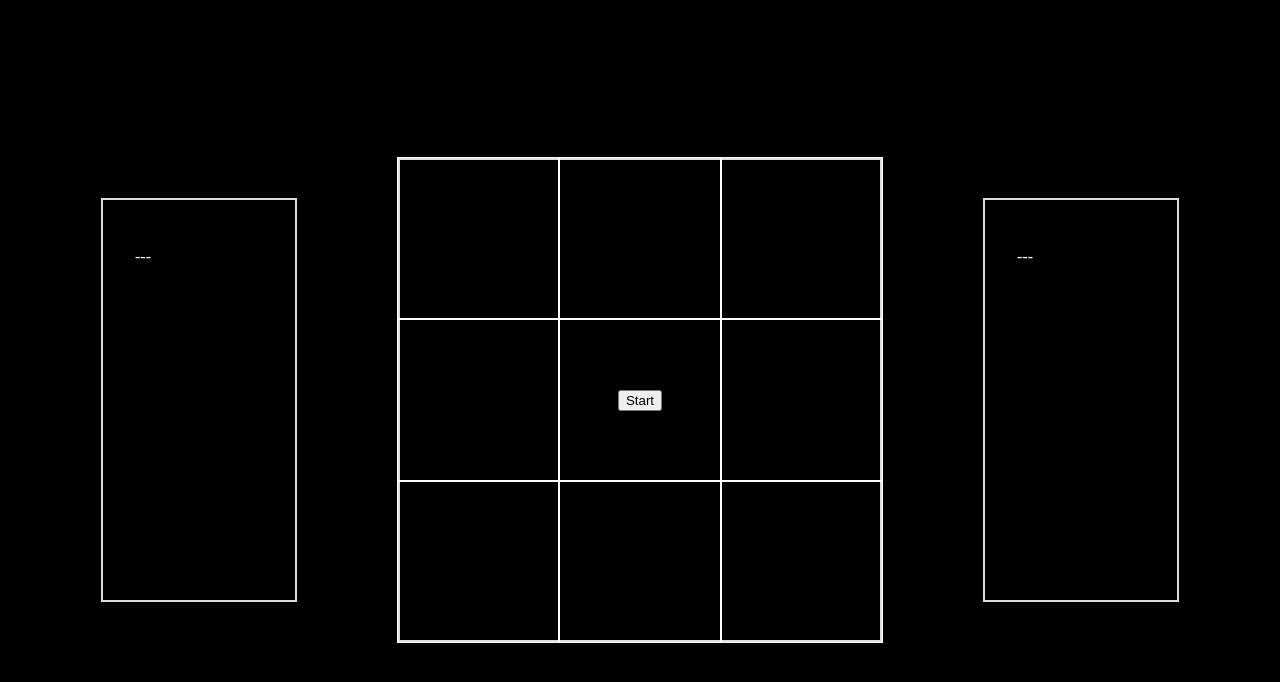
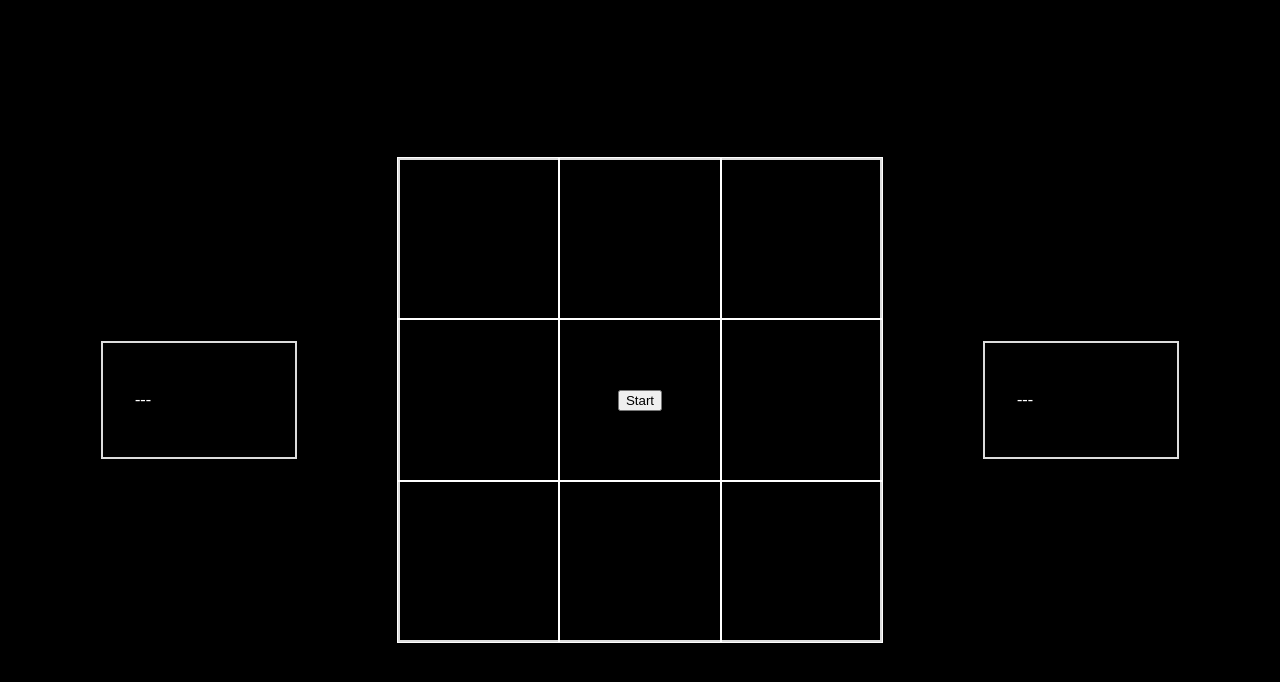
Before and after one commit to FelipeAlbarelli/jogo-da-velha-2.2, an Angular app: page / in a window 1280 px wide. Shown: the top 682 px of the page. Built offline with nearby package versions, Linux system fonts and the light colour scheme.

Commit message:
outline to show current player turn

```diff
--- a/src/app/comps/player-panel/player-panel.component.css
+++ b/src/app/comps/player-panel/player-panel.component.css
@@ -1,8 +1,13 @@
 .container {
     width: 16vh;
     padding: 4vh;
+    height: 100%;
 }
 
 p {
     color: white;
 }
+
+.myTurn {
+    outline: 2px solid;
+}
--- a/src/app/comps/player-panel/player-panel.component.html
+++ b/src/app/comps/player-panel/player-panel.component.html
@@ -1,4 +1,7 @@
-<div class="container">
+<div
+    class="container"
+    [class.myTurn]="thisPlayerTurn()"
+>
     <p>{{ player()?.id ?? '---' }}</p>
 
 </div>
--- a/src/app/main-page/main-page.component.css
+++ b/src/app/main-page/main-page.component.css
@@ -10,7 +10,7 @@
 
 .container > * {
 
-    min-height: 50%;
+    /* min-height: 50%; */
 
     border: 2px #ddd solid;
 
--- a/src/app/main-page/main-page.component.html
+++ b/src/app/main-page/main-page.component.html
@@ -1,6 +1,7 @@
 <div class="container">
   <app-player-panel
-    [player]="game()?.players?.[0] ?? null"
+    [player]="p1()"
+    [thisPlayerTurn]="currentTurnPlayerId() === p1()?.id"
   />
   <app-game-board
     [gameOn]="game() !== null "
@@ -10,6 +11,7 @@
     >Start</button>
   </app-game-board>
   <app-player-panel
-    [player]="game()?.players?.[1] ?? null"
+    [player]="p2()"
+    [thisPlayerTurn]="currentTurnPlayerId() === p2()?.id"
   />
 </div>
--- a/src/app/main-page/main-page.component.ts
+++ b/src/app/main-page/main-page.component.ts
@@ -1,4 +1,4 @@
-import { Component } from '@angular/core';
+import { Component, computed } from '@angular/core';
 import { GameBoardComponent } from '../comps/game-board/game-board.component';
 import { PlayerPanelComponent } from '../comps/player-panel/player-panel.component';
 import { Turn } from '../gameLogic/player';
@@ -16,6 +16,17 @@ export class MainPageComponent {
 
   game = this.gameService.game
 
+  p1 = computed( () => {
+    return this.game()?.players[0] ?? null
+  })
+  p2 = computed( () => {
+    return this.game()?.players[1] ?? null
+  })
+
+  currentTurnPlayerId = computed(() => {
+    return this.game()?.currentTurnPlayer.id ?? 'neither'
+  })
+
   constructor(protected gameService : GameService) {}
 
   startGame() {
```
